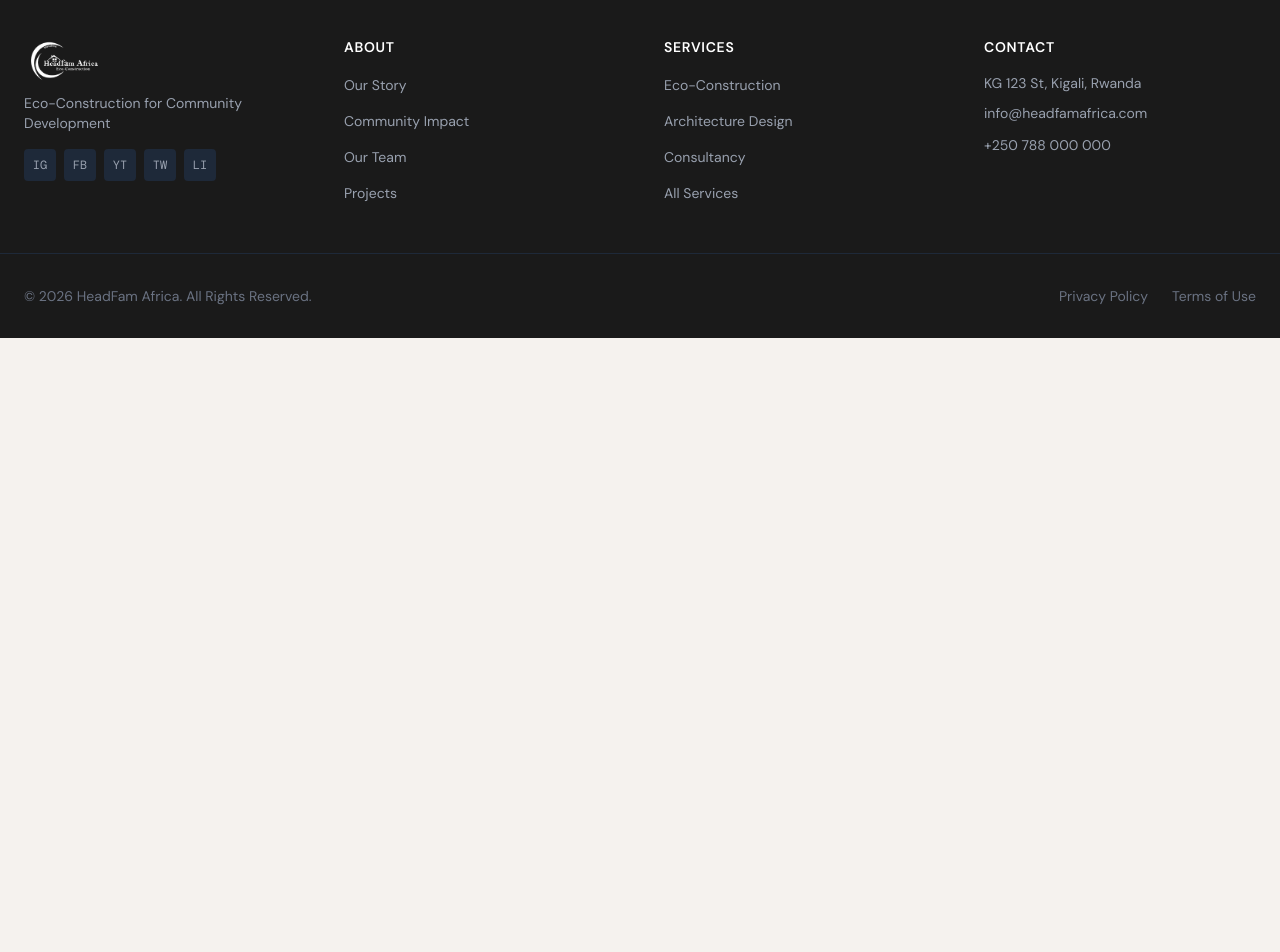
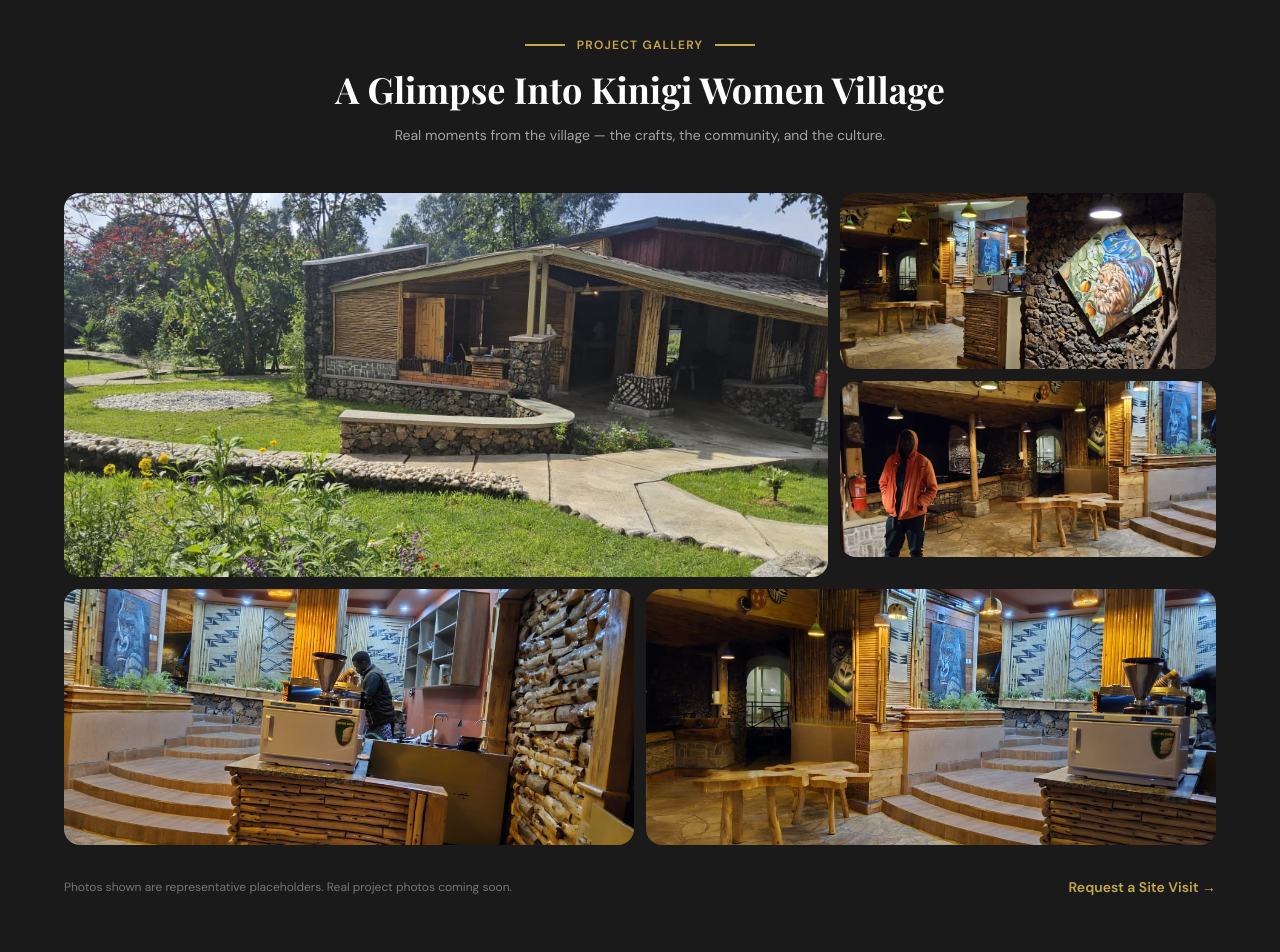
Before and after one commit to muhorakeye/Headfam, a React (Vite) app: page /projects/kinigi-womens-village in a window 1280 px wide. Shown: the part 1920-2872 px from the top of the page. Before the commit the page ends 2258 px from the top, so only its background shows below. Built offline with nearby package versions, Linux system fonts and the light colour scheme.

Commit message:
feat(kwv): build KWVGallery with bento grid layout, hover captions, and site visit CTA

```diff
--- a/src/components/sections/Projects/kinigiWomensVillage/KWVGallery.tsx
+++ b/src/components/sections/Projects/kinigiWomensVillage/KWVGallery.tsx
@@ -1,7 +1,212 @@
+import { motion } from 'framer-motion'
+import hero0 from '../../../../assets/Hero/headfam.jpeg'
+import hero1 from '../../../../assets/Hero/headfam1.jpeg'
+import hero2 from '../../../../assets/Hero/headfam2.jpeg'
+import hero3 from '../../../../assets/Hero/headfam3.jpeg'
+import hero4 from '../../../../assets/Hero/headfam4.jpeg'
+
+const onImgError = (e: React.SyntheticEvent<HTMLImageElement>) => {
+  e.currentTarget.style.backgroundColor = '#1b4332'
+  e.currentTarget.src = ''
+}
+
+const VP = { once: true, amount: 0.2 as const }
+const T = { duration: 0.6, ease: 'easeOut' as const }
+
+// ─── Shared caption overlay ───────────────────────────────────────────────────
+
+function CaptionOverlay({ text }: { text: string }) {
+  return (
+    <>
+      <div
+        className="absolute inset-0 opacity-0 group-hover:opacity-100 transition-opacity duration-300"
+        style={{ backgroundColor: 'rgba(0,0,0,0.35)' }}
+      />
+      <div className="absolute bottom-4 left-4 z-10 opacity-0 group-hover:opacity-100 transition-opacity duration-300">
+        <div
+          className="px-3 py-2 rounded-lg"
+          style={{ backgroundColor: 'rgba(0,0,0,0.7)' }}
+        >
+          <span
+            className="text-xs text-white"
+            style={{ fontFamily: '"DM Sans", sans-serif' }}
+          >
+            {text}
+          </span>
+        </div>
+      </div>
+    </>
+  )
+}
+
+// ─── Component ────────────────────────────────────────────────────────────────
+
 export default function KWVGallery() {
   return (
-    <section id="kwv-gallery">
-      {/* KWVGallery — coming soon */}
+    <section id="kwv-gallery" className="py-16 px-6 md:px-16" style={{ backgroundColor: '#1a1a1a' }}>
+
+      {/* ── Part 1: Header ───────────────────────────────────────────── */}
+      <motion.div
+        className="max-w-6xl mx-auto text-center mb-12"
+        initial={{ opacity: 0, y: 32 }}
+        whileInView={{ opacity: 1, y: 0 }}
+        viewport={VP}
+        transition={T}
+      >
+        <div className="flex justify-center items-center gap-3 mb-4">
+          <span className="inline-block w-10 h-0.5" style={{ backgroundColor: '#C9A84C' }} />
+          <span
+            className="text-xs font-bold tracking-widest"
+            style={{ color: '#C9A84C', fontFamily: '"DM Sans", sans-serif' }}
+          >
+            PROJECT GALLERY
+          </span>
+          <span className="inline-block w-10 h-0.5" style={{ backgroundColor: '#C9A84C' }} />
+        </div>
+
+        <h2
+          className="text-3xl md:text-4xl font-black text-white mb-4"
+          style={{ fontFamily: '"Playfair Display", serif' }}
+        >
+          A Glimpse Into Kinigi Women Village
+        </h2>
+
+        <p
+          className="text-sm"
+          style={{ color: 'rgba(255,255,255,0.6)', fontFamily: '"DM Sans", sans-serif' }}
+        >
+          Real moments from the village — the crafts, the community, and the culture.
+        </p>
+      </motion.div>
+
+      {/* ── Part 2: Bento grid ───────────────────────────────────────── */}
+      <div className="max-w-6xl mx-auto">
+
+        {/* Row 1 */}
+        <div className="grid grid-cols-1 md:grid-cols-3 gap-3 mb-3">
+
+          {/* Cell 1 — large featured */}
+          <motion.div
+            className="md:col-span-2"
+            initial={{ opacity: 0, scale: 0.97 }}
+            whileInView={{ opacity: 1, scale: 1 }}
+            viewport={VP}
+            transition={{ duration: 0.7, ease: 'easeOut' }}
+          >
+            <div className="relative overflow-hidden rounded-2xl group h-72 md:h-96">
+              <img
+                src={hero0}
+                alt="Women at work — Kinigi Village"
+                onError={onImgError}
+                className="absolute inset-0 w-full h-full object-cover transition-transform duration-700 group-hover:scale-105"
+              />
+              <CaptionOverlay text="Women at work — Kinigi Village" />
+            </div>
+          </motion.div>
+
+          {/* Cell 2 — two stacked */}
+          <div className="flex flex-col gap-3">
+            <motion.div
+              initial={{ opacity: 0, x: 32 }}
+              whileInView={{ opacity: 1, x: 0 }}
+              viewport={VP}
+              transition={{ duration: 0.6, ease: 'easeOut', delay: 0.1 }}
+            >
+              <div className="relative overflow-hidden rounded-2xl group h-44">
+                <img
+                  src={hero1}
+                  alt="Handcrafted woven baskets"
+                  onError={onImgError}
+                  className="w-full h-full object-cover transition-transform duration-700 group-hover:scale-105"
+                />
+                <CaptionOverlay text="Handcrafted woven baskets" />
+              </div>
+            </motion.div>
+
+            <motion.div
+              initial={{ opacity: 0, x: 32 }}
+              whileInView={{ opacity: 1, x: 0 }}
+              viewport={VP}
+              transition={{ duration: 0.6, ease: 'easeOut', delay: 0.2 }}
+            >
+              <div className="relative overflow-hidden rounded-2xl group h-44">
+                <img
+                  src={hero2}
+                  alt="Traditional textiles on display"
+                  onError={onImgError}
+                  className="w-full h-full object-cover transition-transform duration-700 group-hover:scale-105"
+                />
+                <CaptionOverlay text="Traditional textiles on display" />
+              </div>
+            </motion.div>
+          </div>
+        </div>
+
+        {/* Row 2 */}
+        <div className="grid grid-cols-1 md:grid-cols-2 gap-3">
+
+          <motion.div
+            initial={{ opacity: 0, y: 32 }}
+            whileInView={{ opacity: 1, y: 0 }}
+            viewport={VP}
+            transition={{ duration: 0.6, ease: 'easeOut', delay: 0.1 }}
+          >
+            <div className="relative overflow-hidden rounded-2xl group h-64">
+              <img
+                src={hero3}
+                alt="Community gathering space"
+                onError={onImgError}
+                className="w-full h-full object-cover transition-transform duration-700 group-hover:scale-105"
+              />
+              <CaptionOverlay text="Community gathering space" />
+            </div>
+          </motion.div>
+
+          <motion.div
+            initial={{ opacity: 0, y: 32 }}
+            whileInView={{ opacity: 1, y: 0 }}
+            viewport={VP}
+            transition={{ duration: 0.6, ease: 'easeOut', delay: 0.2 }}
+          >
+            <div className="relative overflow-hidden rounded-2xl group h-64">
+              <img
+                src={hero4}
+                alt="The village beneath Sabyinyo Volcano"
+                onError={onImgError}
+                className="w-full h-full object-cover transition-transform duration-700 group-hover:scale-105"
+              />
+              <CaptionOverlay text="The village beneath Sabyinyo Volcano" />
+            </div>
+          </motion.div>
+        </div>
+      </div>
+
+      {/* ── Part 3: Gallery note ─────────────────────────────────────── */}
+      <motion.div
+        className="max-w-6xl mx-auto mt-8 flex flex-col md:flex-row items-center justify-between gap-4"
+        initial={{ opacity: 0, y: 16 }}
+        whileInView={{ opacity: 1, y: 0 }}
+        viewport={VP}
+        transition={T}
+      >
+        <p
+          className="text-xs"
+          style={{ color: 'rgba(255,255,255,0.4)', fontFamily: '"DM Sans", sans-serif' }}
+        >
+          Photos shown are representative placeholders. Real project photos coming soon.
+        </p>
+
+        <a
+          href="/contact"
+          className="inline-flex items-center gap-2 text-sm font-semibold transition-colors duration-300"
+          style={{ color: '#C9A84C', fontFamily: '"DM Sans", sans-serif' }}
+          onMouseEnter={(e) => (e.currentTarget.style.color = 'white')}
+          onMouseLeave={(e) => (e.currentTarget.style.color = '#C9A84C')}
+        >
+          Request a Site Visit →
+        </a>
+      </motion.div>
+
     </section>
   )
 }
```
